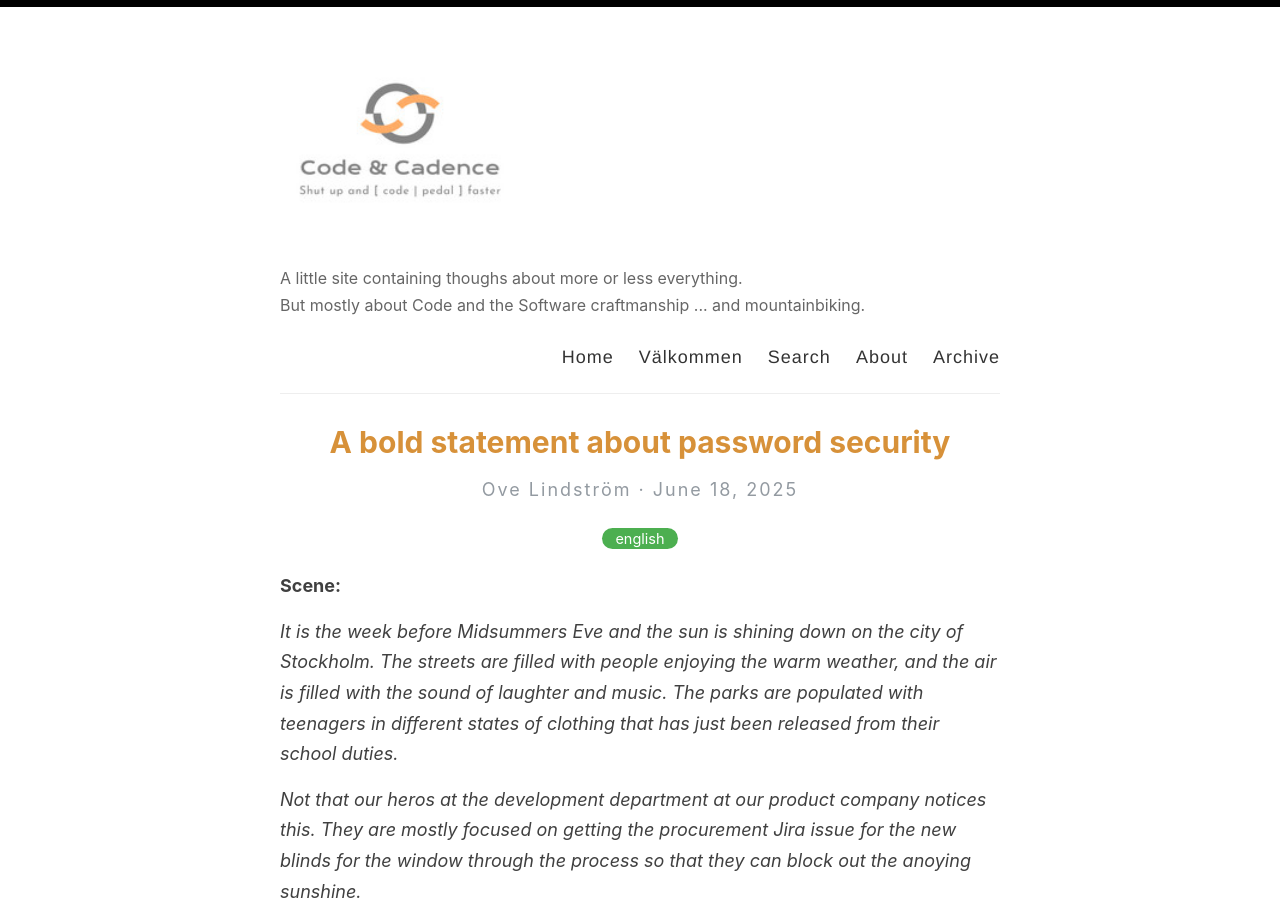
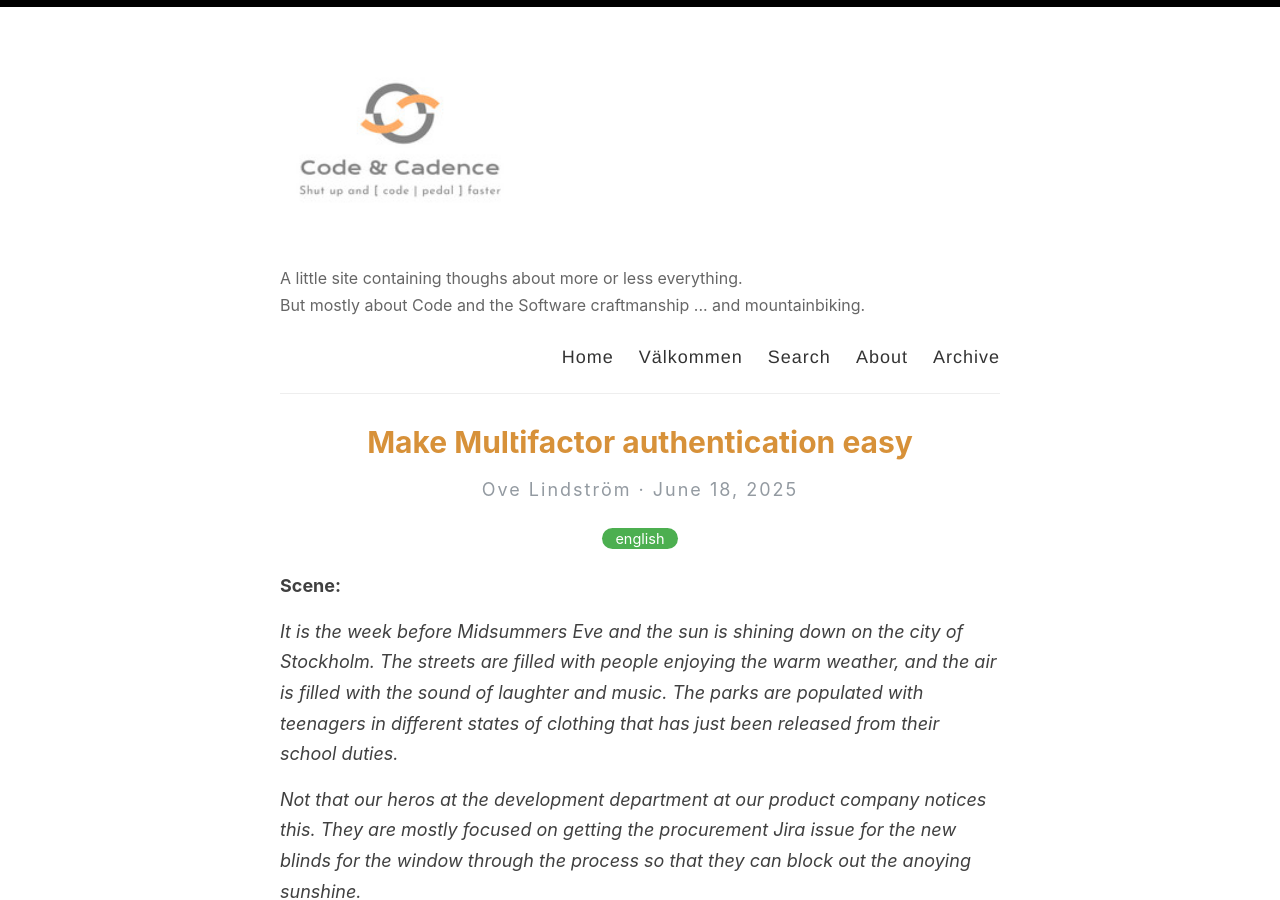
Before and after one commit to ovelindstrom/ovelindstrom.github.io, a Jekyll site: the page built from _posts/en/2025-06-18-multi-factor-auth.md, in a window 1280 px wide and 900 px high. Built offline with Jekyll 4.4.1, drawn with Linux system fonts in a browser that asks for light colours.

Commit message:
MFA headlin

```diff
--- a/_posts/en/2025-06-18-multi-factor-auth.md
+++ b/_posts/en/2025-06-18-multi-factor-auth.md
@@ -1,6 +1,6 @@
 ---
 layout: post
-title:  "A bold statement about password security"
+title:  "Make Multifactor authentication easy"
 date: 2025-06-18 08:00:00 +0200
 categories: english
 ---
```
